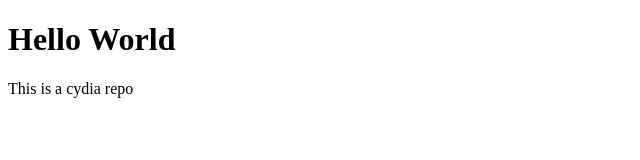
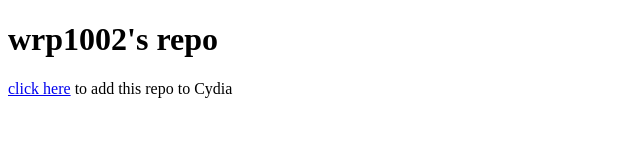
Before and after one commit to wrp1002/wrp1002.github.io, a plain HTML site: page index.html in a window 1280 px wide. Shown: the whole page, without its empty margins (0-640 px from the left). Drawn offline with Linux system fonts and the light colour scheme.

Commit message:
Changed descriptions

```diff
--- a/index.html
+++ b/index.html
@@ -4,9 +4,8 @@
 
 <body>
 
-<h1>Hello World</h1>
-
-<p>This is a cydia repo</p>
+<h1>wrp1002's repo</h1>
+<p><a href="cydia://url/https://cydia.saurik.com/api/share#?source=https://wrp1002.github.io/">click here</a> to add this repo to Cydia</p>
 
 </body>
 
```
Also changed, not shown: 2 other files.
